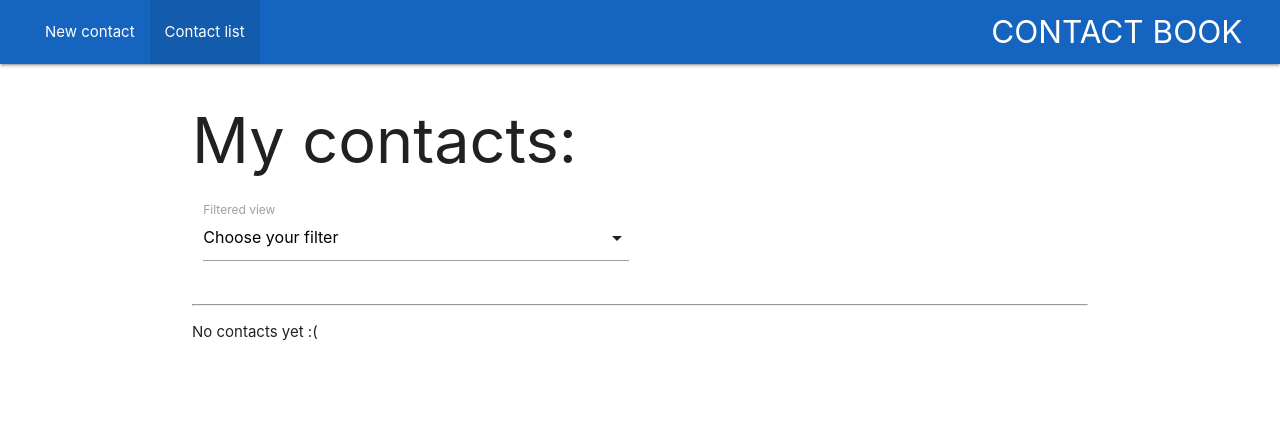
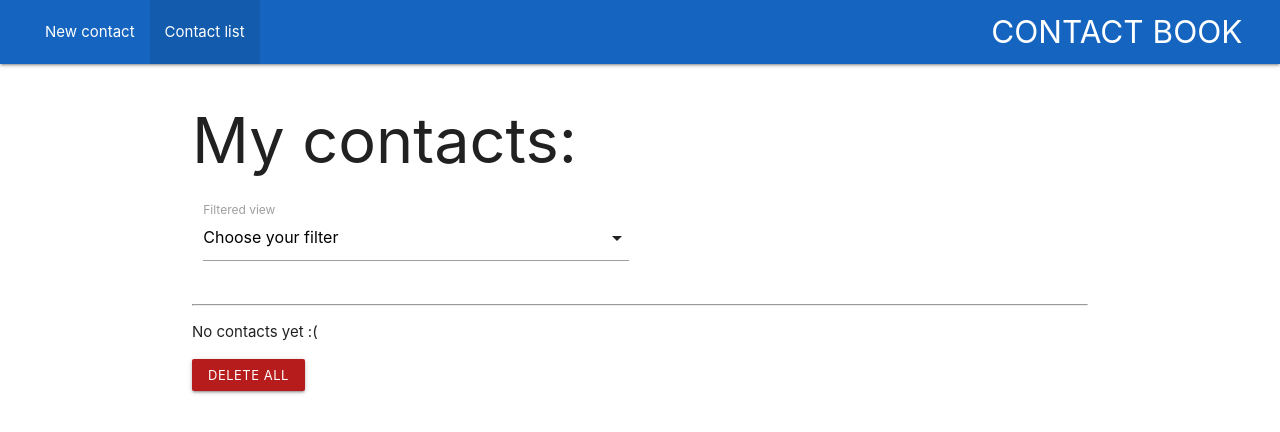
Before and after one commit to Antoxa291/Contact-book-Vue.js, a Vue app: page /list in a window 1280 px wide. Shown: the top 432 px of the page. Built offline with nearby package versions, Linux system fonts and the light colour scheme.

Commit message:
feat: add first build

```diff
--- a/src/views/List.vue
+++ b/src/views/List.vue
@@ -1,5 +1,5 @@
 <template>
-<div class="row ">
+<div class="row">
     <h1>My contacts:</h1>
 
     <div class="row">
@@ -47,6 +47,8 @@
         </tbody>
     </table>
     <p v-else>No contacts yet :(</p>
+    <button class="btn btn-small red darken-4" @click="deleteAll()" type="submit">Delete ALL
+    </button>
 </div>
 </template>
 
@@ -66,7 +68,10 @@ export default {
                 }
                 return t.status === this.filter
             })
-        }
+        },
+        // deleteAll() {
+        //     return this.$store = null;
+        // }
     },
     mounted() {
         M.FormSelect.init(this.$refs.select)
@@ -76,6 +81,9 @@ export default {
             const Index = contacts.findIndex(t => t.id === id)
 
             this.$delete(this.contacts, Index)
+        },
+        deleteAll() {
+            return this.$store = null;
         }
     },
     filters: {
```
Also changed, not shown: 34 other files (tests, documents, lock files or other folders).
